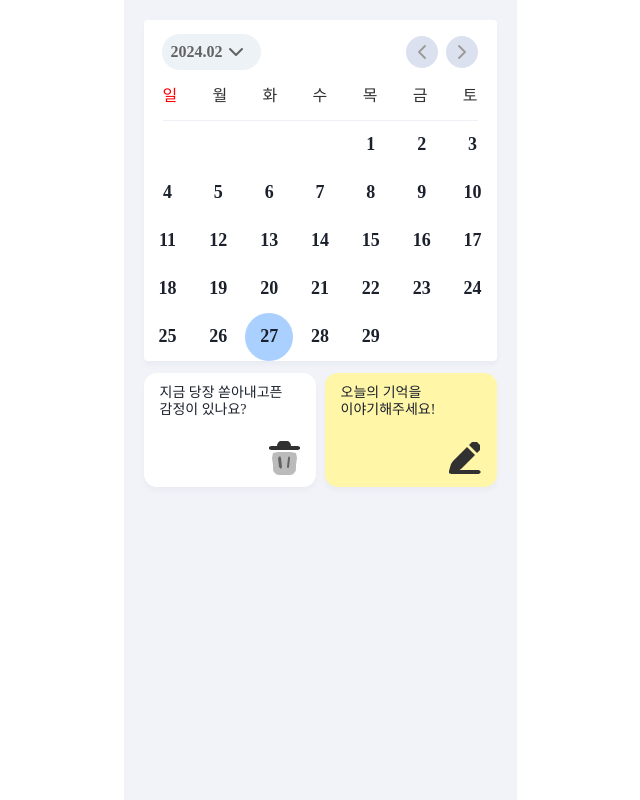
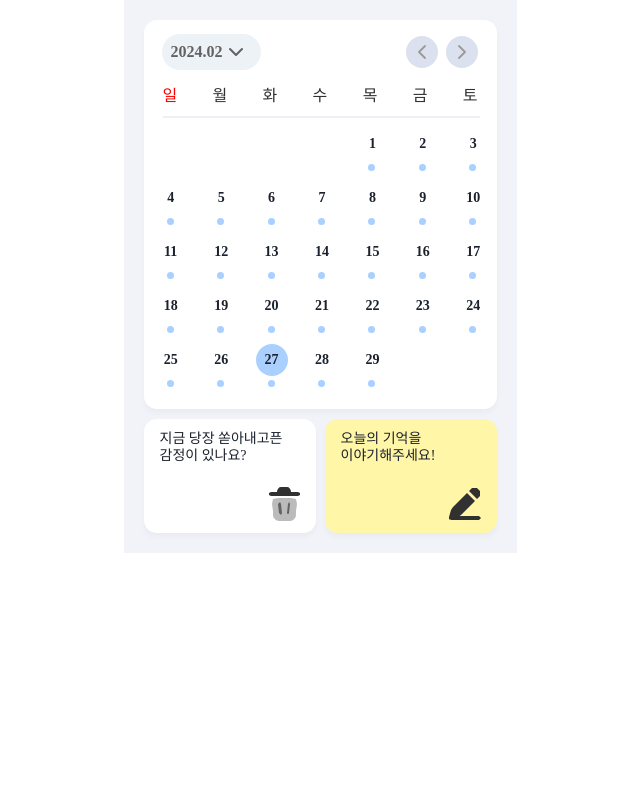
Before and after one commit to MeMindLab/Memind-web, a React (Vite) app: page / in a window 1280 px wide. Shown: the whole page, without its empty margins (320-960 px from the left). Built offline with nearby package versions, Linux system fonts and the light colour scheme; a web font is replaced by a local one.

Commit message:
style: fix calendar date style

```diff
--- a/src/components/Calendar/index.tsx
+++ b/src/components/Calendar/index.tsx
@@ -41,7 +41,7 @@ export const MainCalendar = ({
     <Box
       margin={0}
       padding={0}
-      borderRadius={4}
+      borderRadius={13}
       bg="white"
       shadow="0px 4px 4px 0px rgba(212, 215, 225, 0.23)"
     >
@@ -83,19 +83,30 @@ export const MainCalendar = ({
           </Flex>
         </Box>
 
-        <Flex justifyContent="space-between" wrap="nowrap" mb={3} px="19px">
+        <Flex justifyContent="space-between" wrap="nowrap" mb="2" px="19px">
           {dayStrs.map((d, i) => (
             <Text key={d} color={i === 0 ? "red" : "#313131"} fontWeight={500}>
               {d}
             </Text>
           ))}
         </Flex>
+
         <Stack mx="19px">
-          <Divider />
+          <Divider
+            variant="solid"
+            borderWidth="1px"
+            color={`linear-gradient(0deg, #CCC 0%, #CCC 100%), #FFF`}
+          />
         </Stack>
 
         {dates.map((week, i) => (
-          <Flex key={i} justify="space-between" wrap="nowrap">
+          <Flex
+            key={i}
+            justify="space-around"
+            wrap="nowrap"
+            mb={i === dates.length - 1 ? "33px" : "22px"}
+            mt={i === 0 ? "10px" : "0"}
+          >
             {week.map(({ date, isCurrentMonth, iso, isToday, active }) =>
               !isCurrentMonth ? (
                 <div className="cell" key={iso} />
@@ -116,21 +127,12 @@ export const MainCalendar = ({
                     data-iso={iso}
                     onClick={handlers.handleDateClick}
                   >
-                    {active ? (
-                      <Box>active 아이콘</Box>
-                    ) : (
-                      <Text fontSize={18} className={isToday ? "today" : ""}>
-                        {date}
-                      </Text>
-                    )}
+                    <Text className={isToday ? "today" : ""}>{date}</Text>
                   </Button>
                   {active && (
-                    <Text
+                    <Box
                       className={["offset", isToday ? "today" : ""].join(" ")}
-                      fontSize={14}
-                    >
-                      {date}
-                    </Text>
+                    ></Box>
                   )}
                 </div>
               )
--- a/src/components/Calendar/styles.ts
+++ b/src/components/Calendar/styles.ts
@@ -3,46 +3,30 @@ import { Stack } from "@chakra-ui/react";
 
 export const SCalendar = styled(Stack)`
   overflow: hidden;
-  .header {
-    flex: 1 0 auto;
-  }
-  .th {
-    width: 48px;
-    text-align: center;
-    font-weight: 600;
-  }
   .cell {
-    flex: 0 0 auto;
-
-    line-height: 2rem;
-    text-align: center;
-    font-weight: 600;
     position: relative;
     border-radius: 50%;
     &,
     button {
-      width: 48px;
-      height: 48px;
+      width: 28px;
       background: transparent;
     }
-    &.active button {
-      /*background: orange;*/
-    }
+
     &.today button {
       background: #a9d0ff;
     }
   }
-  .today,
-  .active {
-    /*color: red;*/
-  }
+
   .offset {
     position: absolute;
-    left: 0;
-    right: 0;
+    left: 12px;
+    bottom: -11px;
     text-align: center;
-    bottom: -0.3rem;
     z-index: 1;
     pointer-events: none;
+    background: #a9d0ff;
+    width: 7px;
+    height: 7px;
+    border-radius: 50%;
   }
 ` as unknown as typeof Stack;
--- a/src/lib/hooks/useCalendar.ts
+++ b/src/lib/hooks/useCalendar.ts
@@ -52,7 +52,8 @@ export const useCalendar = (options: Options) => {
         const iso = dt.format("YYYY-MM-DD");
         const isPast = dt.isBefore(today, "day");
         const isToday = dt.isSame(today, "day");
-        const active = !!activeDates?.includes(iso);
+        //const active = !!activeDates?.includes(iso);
+        const active = true;
         week.push({ date, day, iso, isCurrentMonth, isPast, isToday, active });
         // advance to next day
         dt = dt.add(1, "d");
--- a/src/router/home.tsx
+++ b/src/router/home.tsx
@@ -35,8 +35,8 @@ export default function EmotionMain() {
   };
 
   return (
-    <Box h="100vh" p={5} bgColor="mainBg">
-      <Flex direction="column" gap={3}>
+    <Box p={5} bgColor="mainBg">
+      <Flex direction="column" gap="10px">
         <Container p={0}>
           <MainCalendar
             onDateSelect={function (): void {
```
